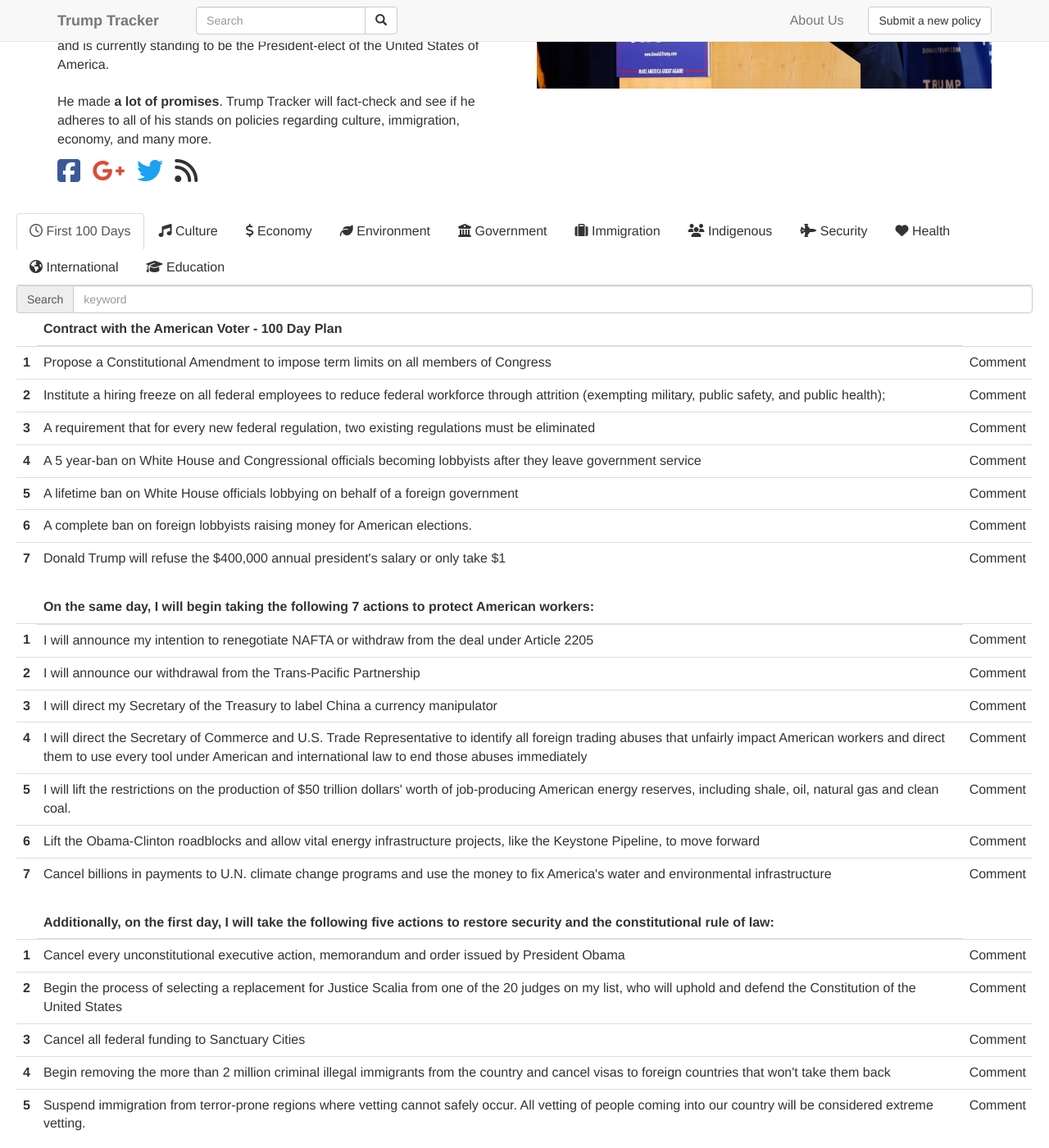
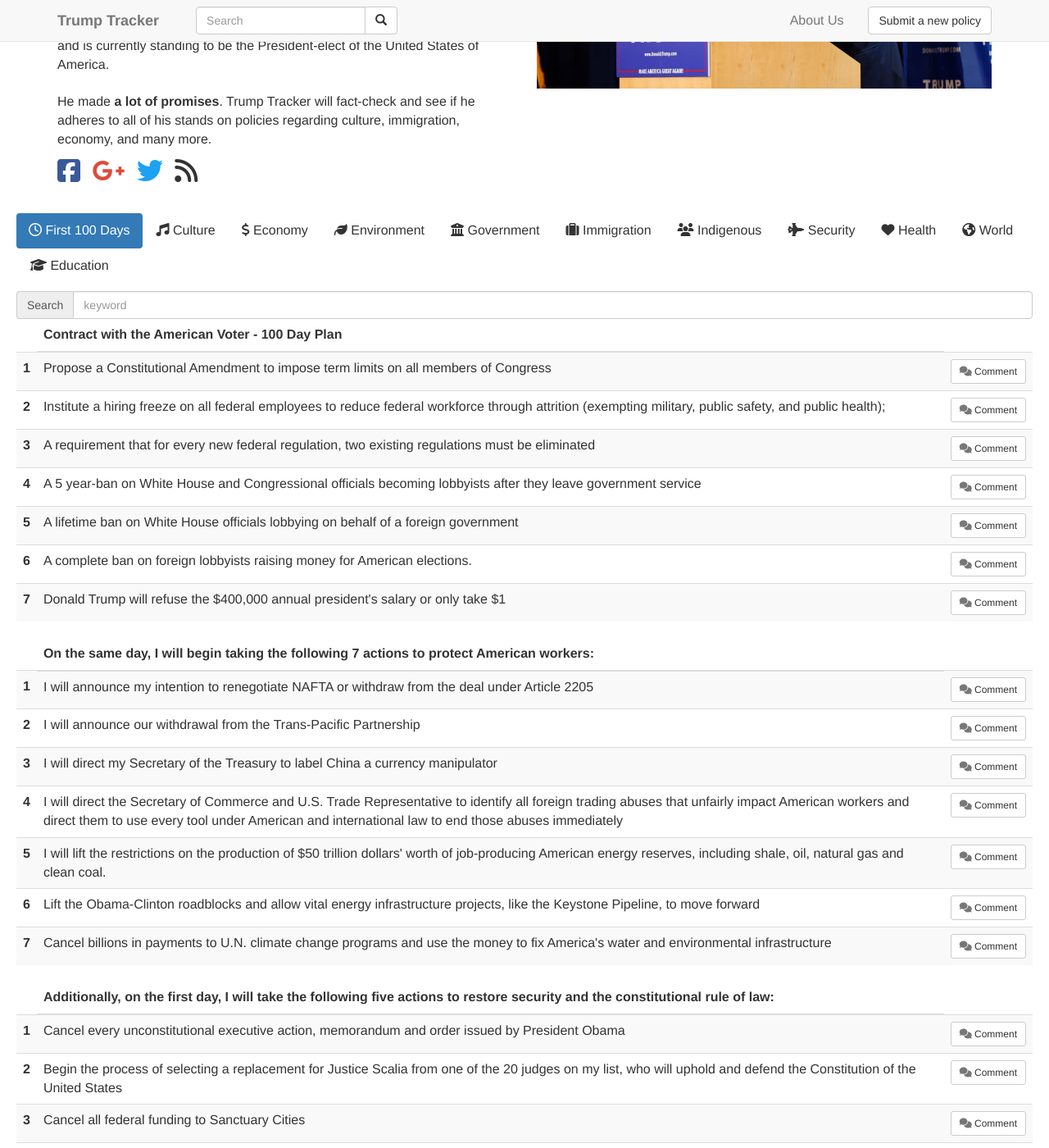
Before and after one commit to TrumpTracker/trumptracker.github.io, a Jekyll site: the page built from index.html, in a window 1280 px wide and 1400 px high, scrolled down 332 px. Shown: the whole window at 82% size. Built offline with Jekyll 4.4.1, drawn with Linux system fonts in a browser that asks for light colours; nearby versions of some CDN libraries.

Commit message:
#57
- changed international to world, since it fit well on large screen
devices
- padding for pills in sass for heading buttons
- Comment changed to button

```diff
--- a/_data/data.yaml
+++ b/_data/data.yaml
@@ -1335,7 +1335,7 @@
             source: 'http://www.nydailynews.com/news/politics/donald-trump-big-list-promises-article-1.2865483'
   -
     id: internationalpolicy
-    name: International
+    name: World
     icon: globe
     sections:
       -
--- a/css/styles.sass
+++ b/css/styles.sass
@@ -22,6 +22,9 @@
   margin-left: 20px
   margin-right: 20px
 
+.pill-padding
+  padding-bottom: 10px
+
 @media screen and (max-width: 500px)
   .navbar-header .search
     margin-top: 8px
--- a/index.html
+++ b/index.html
@@ -85,11 +85,11 @@
 <br />
 <div class="container-fluid">
     <div class="row">
-        <ul class="nav nav-tabs" id="myTabs" role="tablist">
+        <ul class="nav nav-pills pill-padding" id="myTabs" role="tablist">
             {% for tab in site.data.data.tabs %}
                 <li role="presentation" class="{{tab.id}} {% if forloop.index == 1 %}active{% endif %}">
                     <a href="#{{tab.id}}" aria-controls="{{tab.id}}" role="tab" data-toggle="tab">
-                        <i class="fa fa-{{tab.icon}}"></i> {{tab.name}}
+                        <i class="fa fa-{{tab.icon}}"></i>&nbsp;{{tab.name}}
                     </a>
                 </li>
             {% endfor %}
@@ -106,7 +106,7 @@
                     <input type="text" placeholder="keyword" class="form-control search"/>
                   </div>
                     {% for section in tab.sections %}
-                      <table class="table">
+                      <table class="table table-striped">
                         <thead>
                             <tr>
                                 <td></td>
@@ -130,7 +130,7 @@
                                 </td>
                                 <td>
                                     {% if point.comments %}
-                                        <a href="{{point.comments}}" target="_blank" rel="nofollow">Comment</a>
+                                        <a href="{{point.comments}}" target="_blank" rel="nofollow" class="btn btn-default btn-sm"><i class="fa fa-comments text-muted"></i>&nbsp;Comment</a>
                                     {% endif %}
                                 </td>
                             </tr>
```
